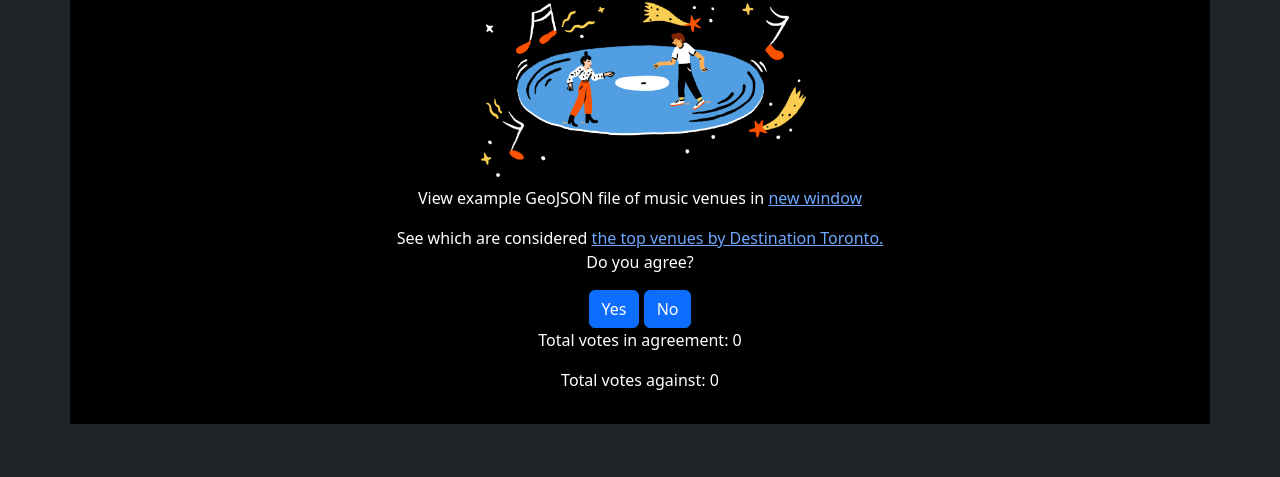
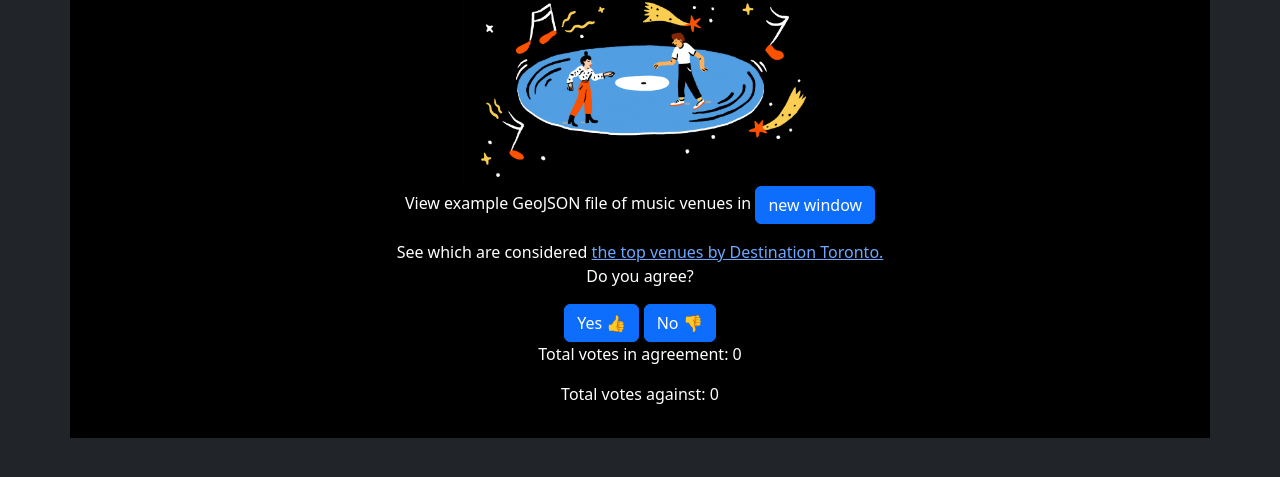
Before and after one commit to smith-lg/ggr472-lab1, a plain HTML site: page index.html in a window 1280 px wide. Shown: the part 187-664 px from the top of the page. Drawn offline with nearby package versions, Linux system fonts and the light colour scheme.

Commit message:
Add emojis and button link

```diff
--- a/index.html
+++ b/index.html
@@ -57,7 +57,7 @@
         <div class="row">
             <!-- Link to internal geojson file stored in Data folder and view raw data in new window -->
             <p>View example GeoJSON file of music venues in
-                <a target=”_blank” href="data/torontomusicvenues.geojson">new window</a>
+                <a class="btn btn-primary" target=”_blank” href="data/torontomusicvenues.geojson">new window</a>
             </p>
 
             <!-- Link to external webpage and view in same window -->
@@ -73,8 +73,8 @@
         <!-- Voting buttons section -->
         <div class="row">
             <div class="col">
-                <button type="button" class="btn btn-primary" id="btn-yes">Yes</button>
-                <button type="button" class="btn btn-primary" id="btn-no">No</button>
+                <button type="button" class="btn btn-primary" id="btn-yes">Yes 👍</button>
+                <button type="button" class="btn btn-primary" id="btn-no">No 👎</button>
             </div>
         </div>
 
```
